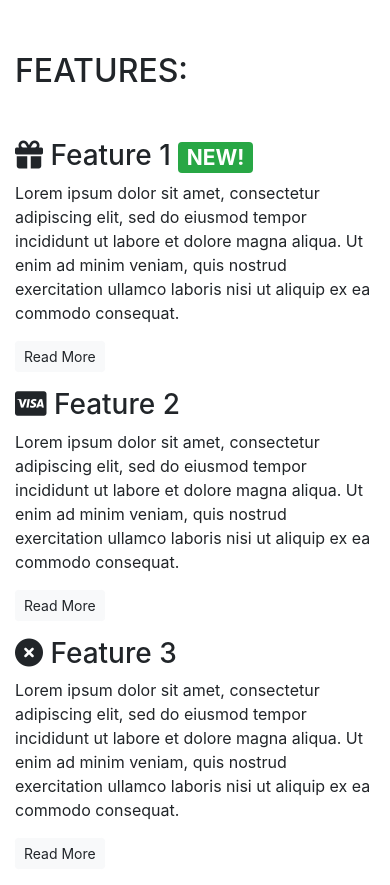
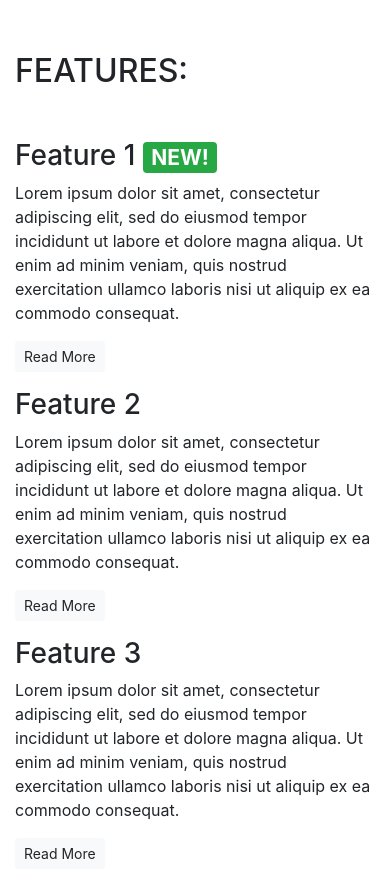
Before and after one commit to jrdnbrkfld/bootstrap, a plain HTML site: page index.html in a window 390 px wide. Shown: the part 1160-2045 px from the top of the page. Drawn offline with nearby package versions, Linux system fonts and the light colour scheme.

Commit message:
hide icons on small devices

```diff
--- a/index.html
+++ b/index.html
@@ -90,7 +90,7 @@
             <div class="row">
                 <div class="col-12 col-md-6 col-lg-4">
                     <div class="feature">
-                        <h3><i class="fa-solid fa-gift"></i> Feature 1 <span class="badge badge-success">NEW!</span></h3>
+                        <h3><i class="fa-solid fa-gift d-none d-sm-inline"></i> Feature 1 <span class="badge badge-success">NEW!</span></h3>
                         <p>Lorem ipsum dolor sit amet,
                             consectetur adipiscing elit, sed do eiusmod
                             tempor incididunt ut labore et dolore magna aliqua.
@@ -101,7 +101,7 @@
                 </div>
                 <div class="col-12 col-md-6 col-lg-4">
                     <div class="feature">
-                        <h3><i class="fa-brands fa-cc-visa"></i> Feature 2</h3>
+                        <h3><i class="fa-brands fa-cc-visa d-none d-sm-inline"></i> Feature 2</h3>
                         <p>Lorem ipsum dolor sit amet,
                             consectetur adipiscing elit, sed do eiusmod
                             tempor incididunt ut labore et dolore magna aliqua.
@@ -112,7 +112,7 @@
                 </div>
                 <div class="col-12 d-md-none d-lg-block col-lg-4">
                     <div class="feature">
-                        <h3><i class="fa-solid fa-circle-xmark"></i> Feature 3</h3>
+                        <h3><i class="fa-solid fa-circle-xmark d-none d-sm-inline"></i> Feature 3</h3>
                         <p>Lorem ipsum dolor sit amet,
                             consectetur adipiscing elit, sed do eiusmod
                             tempor incididunt ut labore et dolore magna aliqua.
```
